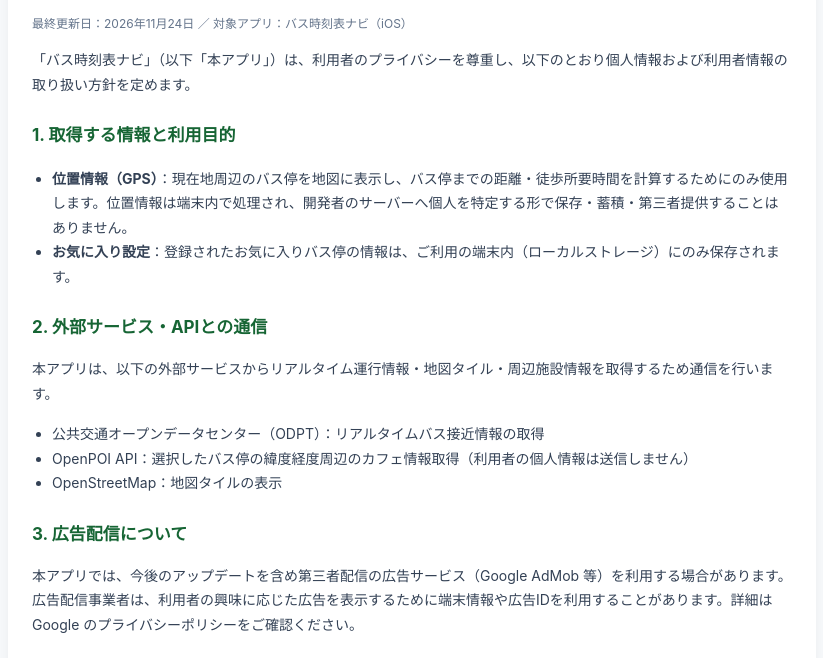
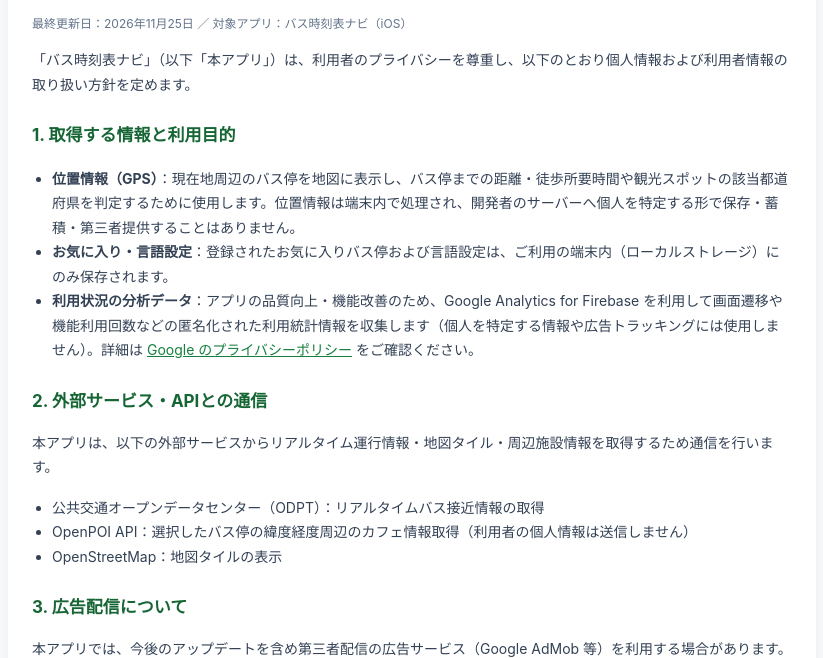
Before and after one commit to innerburg-works/bus-timetable-navi-site, a plain HTML site: page privacy.html in a window 1280 px wide. Shown: the part 109-767 px from the top of the page, without its empty margins (228-1051 px from the left). Drawn offline with Linux system fonts and the light colour scheme.

Commit message:
Update privacy policy for Google Analytics for Firebase

```diff
--- a/privacy.html
+++ b/privacy.html
@@ -18,14 +18,15 @@
 <body>
   <div class="container">
     <h1>プライバシーポリシー</h1>
-    <p class="meta">最終更新日：2026年11月24日 ／ 対象アプリ：バス時刻表ナビ（iOS）</p>
+    <p class="meta">最終更新日：2026年11月25日 ／ 対象アプリ：バス時刻表ナビ（iOS）</p>
 
     <p>「バス時刻表ナビ」（以下「本アプリ」）は、利用者のプライバシーを尊重し、以下のとおり個人情報および利用者情報の取り扱い方針を定めます。</p>
 
     <h2>1. 取得する情報と利用目的</h2>
     <ul>
-      <li><strong>位置情報（GPS）</strong>：現在地周辺のバス停を地図に表示し、バス停までの距離・徒歩所要時間を計算するためにのみ使用します。位置情報は端末内で処理され、開発者のサーバーへ個人を特定する形で保存・蓄積・第三者提供することはありません。</li>
-      <li><strong>お気に入り設定</strong>：登録されたお気に入りバス停の情報は、ご利用の端末内（ローカルストレージ）にのみ保存されます。</li>
+      <li><strong>位置情報（GPS）</strong>：現在地周辺のバス停を地図に表示し、バス停までの距離・徒歩所要時間や観光スポットの該当都道府県を判定するために使用します。位置情報は端末内で処理され、開発者のサーバーへ個人を特定する形で保存・蓄積・第三者提供することはありません。</li>
+      <li><strong>お気に入り・言語設定</strong>：登録されたお気に入りバス停および言語設定は、ご利用の端末内（ローカルストレージ）にのみ保存されます。</li>
+      <li><strong>利用状況の分析データ</strong>：アプリの品質向上・機能改善のため、Google Analytics for Firebase を利用して画面遷移や機能利用回数などの匿名化された利用統計情報を収集します（個人を特定する情報や広告トラッキングには使用しません）。詳細は <a href="https://policies.google.com/privacy" target="_blank" rel="noopener">Google のプライバシーポリシー</a> をご確認ください。</li>
     </ul>
 
     <h2>2. 外部サービス・APIとの通信</h2>
```
